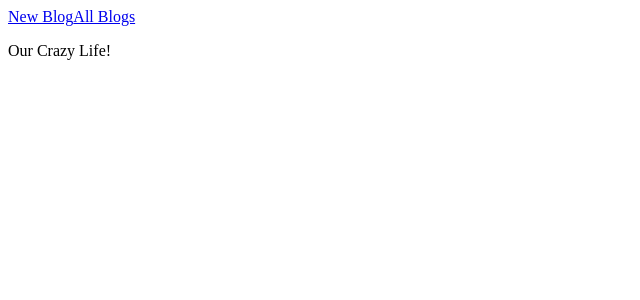
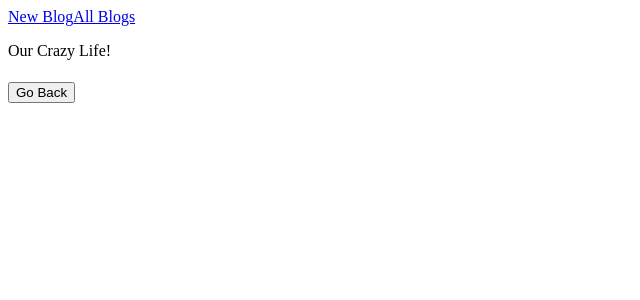
Before and after one commit to heathertill/fullstack-blog, a React app: page /add in a window 1280 px wide. Shown: the top 300 px of the page, without its empty margins (0-640 px from the left). Built offline with nearby package versions, Linux system fonts and the light colour scheme; a web font is replaced by a local one.

Commit message:
-updated last save

```diff
--- a/src/client/components/AddBlog.tsx
+++ b/src/client/components/AddBlog.tsx
@@ -2,13 +2,50 @@ import * as React from 'react';
 import { useState, useEffect } from 'react';
 import { Link } from 'react-router-dom';
 
-export interface AddBlogProps {
+import { Blog } from './Allblogs';
 
-}
+export interface AddBlogProps { }
 
 const AddBlog: React.SFC<AddBlogProps> = () => {
+
+    const [blog, useBlog] = useState<Blog>({});
+
+    const createBlog = async (name: string, title: string, content: string) => {
+        try {
+
+        } catch (err) {
+            console.log(err)
+        }
+
+    }
+
+
+
+
+    // let data = { userid: this.state.userid, text: this.state.text };
+    // let res = await fetch('/api/chirps/', {
+    //     method: 'POST',
+    //     body: JSON.stringify(data),
+    //     headers: {
+    //         "Content-type": "application/json"
+    //     },
+    // });
+    // let info = await res.json();
+    // this.setState({ chirpId: info.insertId })
+
     return (
-        <div></div>
+                <div className="row">
+            <div className="c0l-md-4 mx-5">
+                <div className="card border border-dark rounded">
+                    <div className="card-body" key={blog.id}>
+                        <h5 className="card-title">{blog.title}</h5>
+                        <p className="card-text">{blog.content}</p>
+                        <p className="card-text">{blog._created}</p>
+                        <button onClick={() => history.goBack()} className="btn btn-warning shadow btn-block mx-auto">Go Back</button>
+                    </div>
+                </div>
+            </div>
+        </div>
     );
 }
 
```
